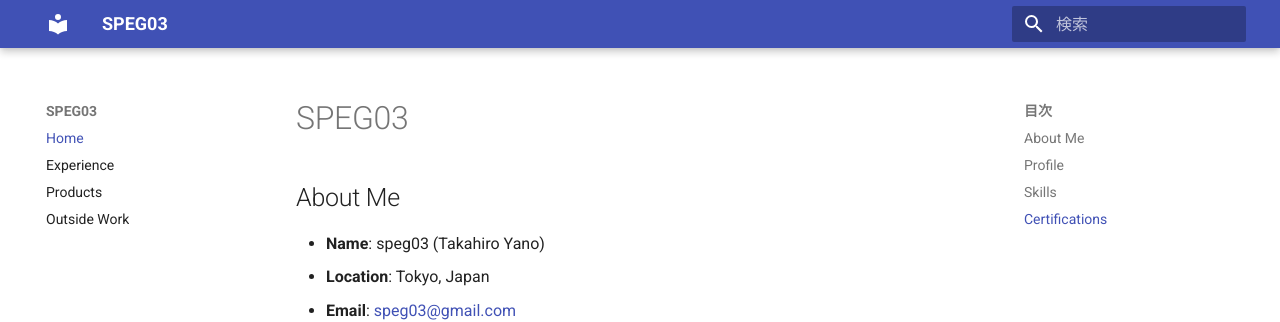
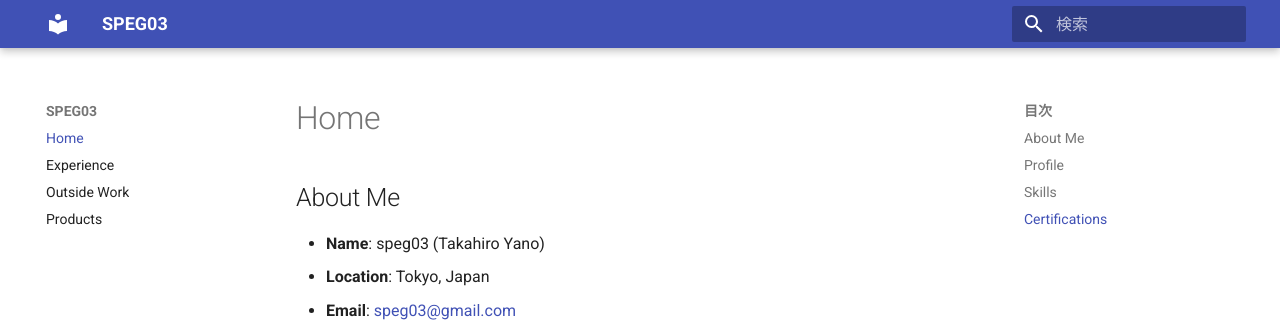
Before and after one commit to speg03/sp3.dev, an MkDocs documentation site: the page built from docs/index.md, in a window 1280 px wide and 1375 px high. Shown: the top 322 px of the window. Built offline with MkDocs 1.6.1 and Material for MkDocs 9.7.7, drawn with Linux system fonts in a browser that asks for light colours; old or Windows-style settings are respelled for this version of MkDocs; part of the change alters nothing that is shown.

```diff
--- a/docs/index.md
+++ b/docs/index.md
@@ -1,4 +1,4 @@
-# SPEG03
+# Home
 
 ## About Me
 
--- a/mkdocs.yml
+++ b/mkdocs.yml
@@ -11,12 +11,6 @@ theme:
   name: material
   language: ja
 
-pages:
-  - Home: index.md
-  - Experience: experience.md
-  - Products: products.md
-  - Outside Work: outside_work.md
-
 extra:
   social:
     - type: github
@@ -27,3 +21,7 @@ extra:
       link: https://www.facebook.com/speg03
     - type: envelope-o
       link: mailto:speg03@gmail.com
+
+plugins:
+  - search
+  - awesome-pages
--- a/requirements.txt
+++ b/requirements.txt
@@ -1 +1,2 @@
 mkdocs-material
+mkdocs-awesome-pages-plugin
```
